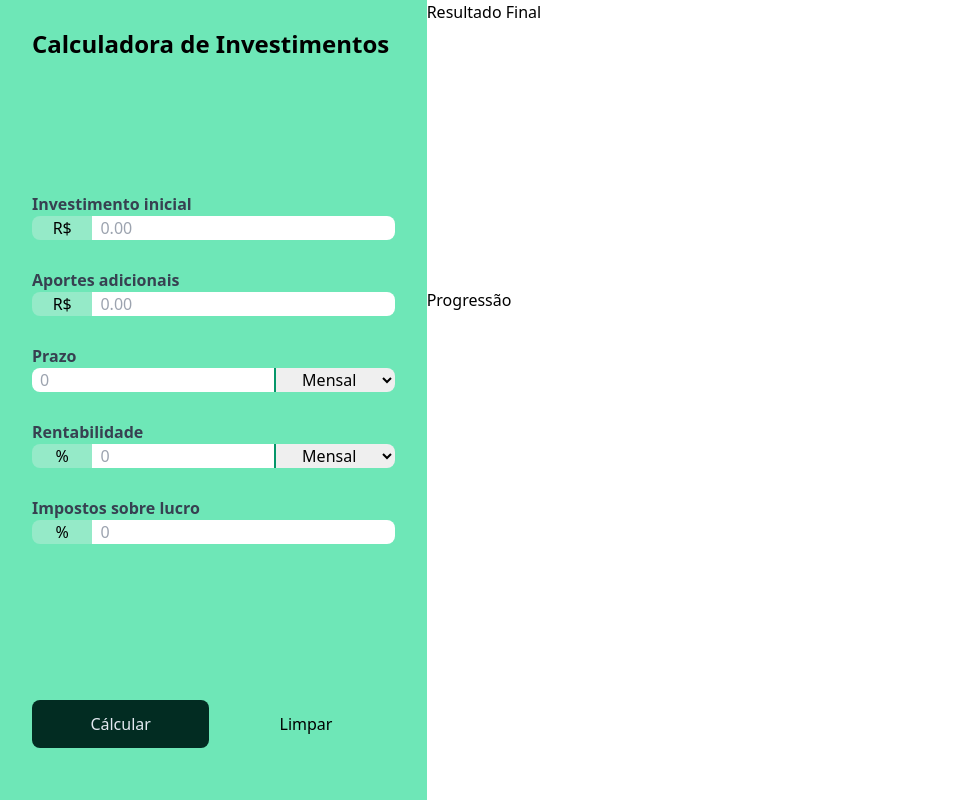
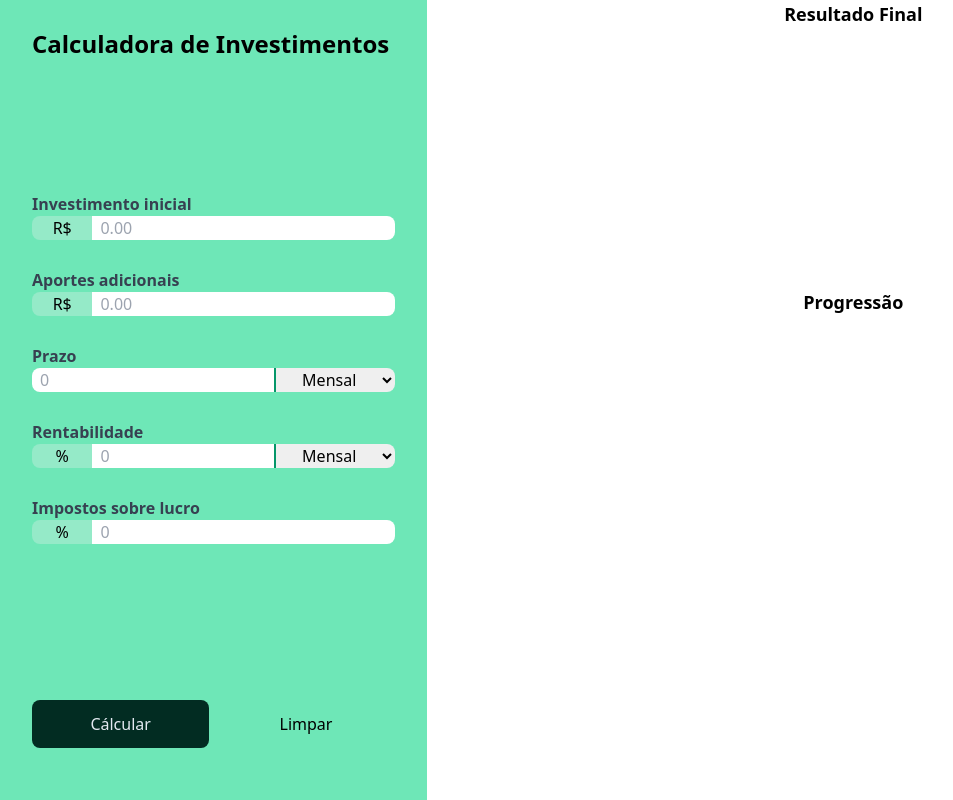
Before and after one commit to MichaelLeivasz/calculadorainvestimento, a website built with Vite: page index.html in a window 1280 px wide. Shown: the whole page, without its empty margins (0-953 px from the left). Built offline with nearby package versions, Linux system fonts and the light colour scheme.

Commit message:
Ajustando a visualização dos gráficos

```diff
--- a/index.html
+++ b/index.html
@@ -144,14 +144,14 @@
                 </button>
             </div>
         </aside>
-        <main class="h-full">
-            <section id="chart-container">
-                <div class="h-[36dvh]">
-                    <p>Resultado Final</p>
+        <main class="row-span-2 col-span-2">
+            <section id="chart-container" class="h-full">
+                <div class="h-[36%] flex flex-col items-center pb-10">
+                    <p class="font-bold text-lg">Resultado Final</p>
                     <canvas id="final-money-distribution"></canvas>
                 </div>
-                <div class="h-[56dvh]">
-                    <p>Progressão</p>
+                <div class="h-[56%] flex flex-col items-center">
+                    <p class="font-bold text-lg">Progressão</p>
                     <canvas id="progression"></canvas>
                 </div>
             </section>
```
